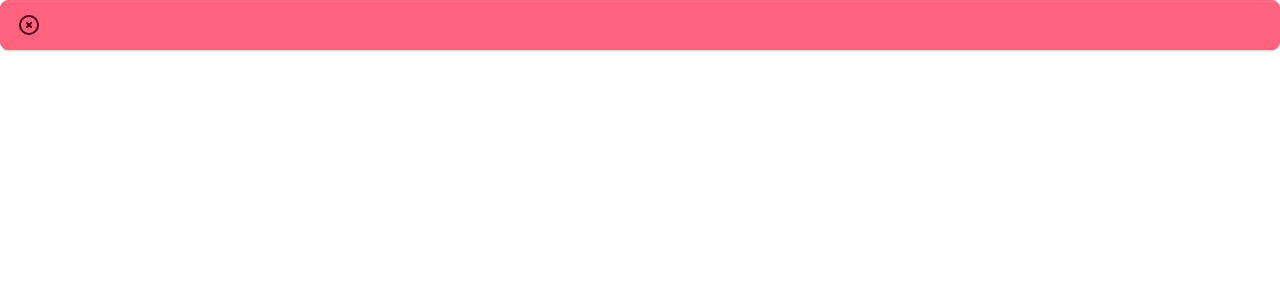
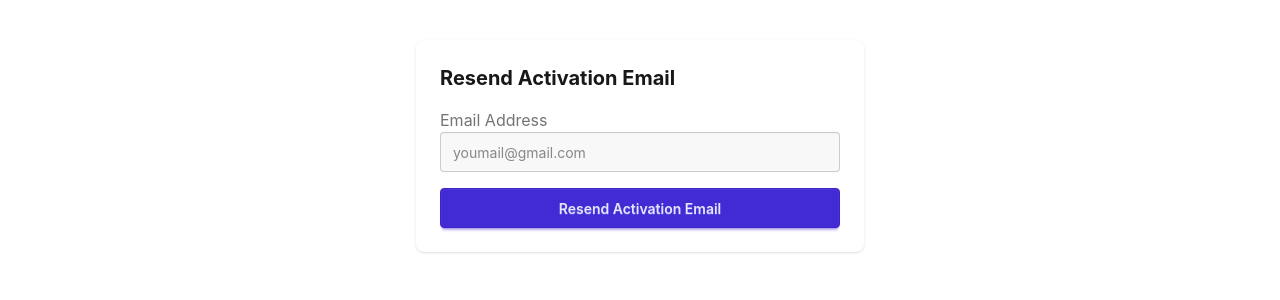
Before and after one commit to anayethasan/phimart-client, a React (Vite) app: page /resend-activation in a window 1280 px wide. Shown: the top 300 px of the page. Built offline with nearby package versions, Linux system fonts and the light colour scheme.

Commit message:
mail activation and password rest confirm added

```diff
--- /dev/null
+++ b/src/components/Dashboard/Profile/ResendActivation.jsx
@@ -0,0 +1,49 @@
+import { useState } from "react";
+import useAuth from "../../../hook/useAuth";
+import { useForm } from "react-hook-form";
+
+
+const ResendActivation = () => {
+    const {resendActivation, errorMsg} = useAuth();
+    const [ message, setMessage ] = useState("");
+    const [loading, setLoading] = useState(false);
+
+    const {register, handleSubmit, formState:{ errors }} = useForm();
+
+    const onSubmit = async (data) => {
+        setLoading(true);
+        setLoading("");
+        const result = await resendActivation(data.email);
+        setLoading(false);
+        if(result.success)
+            setMessage(result.message);
+    };
+    return (
+        <div className="max-w-md mx-auto mt-10 p-6 bg-base-100 rounded-lg shadow">
+            <h2 className="text-xl font-bold mb-4">Resend Activation Email</h2>
+
+      {message && <p className="text-green-500 mb-3">{message}</p>}
+      {errorMsg && <p className="text-red-500 mb-3">{errorMsg}</p>}
+
+      <form onSubmit={handleSubmit(onSubmit)} className="space-y-4">
+        <div className="form-control">
+          <label className="label">Email Address</label>
+          <input
+            type="email"
+            placeholder="youmail@gmail.com"
+            className="input input-bordered bg-base-200 w-full"
+            {...register("email", { required: "Email is required" })}
+          />
+          {errors.email && <p className="text-red-500">{errors.email.message}</p>}
+        </div>
+
+        <button type="submit" className="btn btn-primary w-full" disabled={loading}>
+          {loading ? "Sending..." : "Resend Activation Email"}
+        </button>
+      </form>
+
+        </div>
+    );
+};
+
+export default ResendActivation;
--- /dev/null
+++ b/src/components/Dashboard/Profile/ResetPasswordConfirm.jsx
@@ -0,0 +1,97 @@
+// import React from 'react';
+
+import { useNavigate, useParams } from "react-router";
+import useAuth from "../../../hook/useAuth";
+import { useState } from "react";
+import { useForm } from "react-hook-form";
+
+const ResetPasswordConfirm = () => {
+    const { userId, token } = useParams();
+    const navigate = useNavigate();
+    const { resetPasswordConfirm, errorMsg } = useAuth();
+    const [message, setMessage] = useState("");
+    const [loading, setLoading] = useState(false);
+
+    const {
+        register,
+        handleSubmit,
+        watch,
+        fromSate: { errors },
+    } = useForm();
+
+    // eslint-disable-next-line react-hooks/incompatible-library
+    const newPassword = watch("new_password");
+
+    const onSubmit = async (data) => {
+        setLoading(true);
+        setMessage("");
+        const result = await resetPasswordConfirm(
+            userId,
+            token,
+            data.new_password,
+            data.re_new_password
+        );
+
+        setLoading(false);
+
+        if(result.success) {
+            setLoading(result.message);
+            setTimeout(() => navigate("/login"), 2000);
+        }
+    };
+
+    return (
+      <div className="max-w-md mx-auto mt-10 p-6 bg-base-100 rounded-lg shadow">
+        <h2 className="text-xl font-bold mb-4">Reset Your Password</h2>
+
+        {message && <p className="text-green-500 mb-3">{message}</p>}
+        {errorMsg && <p className="text-red-500 mb-3">{errorMsg}</p>}
+
+        <form onSubmit={handleSubmit(onSubmit)} className="space-y-4">
+          <div className="form-control">
+            <label className="label">New Password</label>
+            <input
+              type="password"
+              className="input input-bordered bg-base-200 w-full"
+              {...register("new_password", {
+                required: "New password is required",
+                minLength: {
+                  value: 8,
+                  message: "Password must be at least 8 characters",
+                },
+              })}
+            />
+            {errors.new_password && (
+              <p className="text-red-500">{errors.new_password.message}</p>
+            )}
+          </div>
+
+          <div className="form-control">
+            <label className="label">Confirm New Password</label>
+            <input
+              type="password"
+              className="input input-bordered bg-base-200 w-full"
+              {...register("re_new_password", {
+                required: "Please confirm your password",
+                validate: (value) =>
+                  value === newPassword || "Passwords do not match",
+              })}
+            />
+            {errors.re_new_password && (
+              <p className="text-red-500">{errors.re_new_password.message}</p>
+            )}
+          </div>
+
+          <button
+            type="submit"
+            className="btn btn-primary w-full"
+            disabled={loading}
+          >
+            {loading ? "Resetting..." : "Reset Password"}
+          </button>
+        </form>
+      </div>
+    );
+};
+
+export default ResetPasswordConfirm;
--- a/src/hook/useAuth.js
+++ b/src/hook/useAuth.js
@@ -114,7 +114,40 @@ const useAuth = () => {
         localStorage.removeItem("authTokens");
     };
 
-    return {user, errorMsg, loginUser, registerUser, logOutUser, updateUserProfile, changePassword};
+    //Resend Activation Email
+    const resendActivation = async (email) => {
+        setErrorMsg("");
+        try {
+            await apiClient.post("/auth/users/resend_activation/", { email });
+            return{
+                success: true,
+                message: "Activation email send to your mail. Please check your mail.",
+            }
+        } catch (error) {
+            return handleApiError(error, "Resend Activation Failed! Try again");
+        }
+    };
+
+    //Reset password confirm
+    const resetPasswordConfirm = async (userId, token, new_password, re_new_password) => {
+        setErrorMsg("");
+        try {
+            await apiClient.post("/auth/users/reset_password_confirm/", {
+                userId,
+                token,
+                new_password,
+                re_new_password,
+            });
+            return {
+                success: true,
+                message: "Password Successfully reset done. now set your new password",
+            };
+        } catch (error) {
+            return handleApiError(error, "Password Rest Failed! try again")
+        }
+    };
+
+    return {user, errorMsg, loginUser, registerUser, logOutUser, updateUserProfile, changePassword, resendActivation, resetPasswordConfirm};
 };
 
 export default useAuth;
```
Also changed, not shown: src/routes/AppRoutes.jsx (+10 -0 lines).
